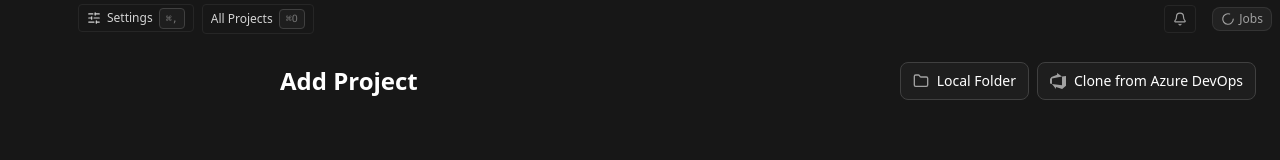
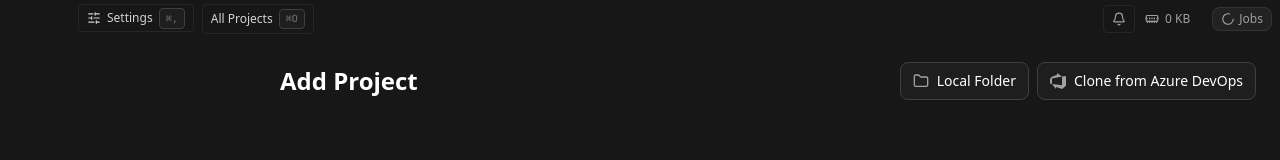
Before and after one commit to shantlr/jean-claude, a React (Vite) app: page /#/projects/new in a window 1280 px wide. Shown: the top 160 px of the page. Built offline with nearby package versions, Linux system fonts and the light colour scheme.

Commit message:
feat: ram usage tracking

```diff
--- a/electron/ipc/handlers.ts
+++ b/electron/ipc/handlers.ts
@@ -2674,6 +2674,16 @@ export function registerIpcHandlers() {
       enabled: row.enabled === 1,
     }));
   });
+
+  // ─── System ───────────────────────────────────────────────────────
+
+  ipcMain.handle('system:getMemoryUsage', async () => {
+    const mem = process.memoryUsage();
+    return {
+      heapUsedBytes: mem.heapUsed,
+      rssBytes: mem.rss,
+    };
+  });
 }
 
 function safeJsonParse(value: string | null): Record<string, unknown> | null {
--- a/electron/preload.ts
+++ b/electron/preload.ts
@@ -609,5 +609,8 @@ contextBridge.exposeInMainWorld('api', {
     deleteNote: (params: { id: string }) =>
       ipcRenderer.invoke('feed:deleteNote', params),
   },
+  system: {
+    getMemoryUsage: () => ipcRenderer.invoke('system:getMemoryUsage'),
+  },
 });
 console.log('Preload script loaded');
--- /dev/null
+++ b/src/hooks/use-memory-usage.ts
@@ -0,0 +1,15 @@
+import { useQuery } from '@tanstack/react-query';
+
+import { api } from '@/lib/api';
+
+const RAM_POLL_INTERVAL_MS = 60_000;
+
+export function useMemoryUsage() {
+  return useQuery({
+    queryKey: ['system-memory-usage'],
+    queryFn: () => api.system.getMemoryUsage(),
+    refetchInterval: RAM_POLL_INTERVAL_MS,
+    refetchIntervalInBackground: false,
+    staleTime: RAM_POLL_INTERVAL_MS,
+  });
+}
--- a/src/layout/ui-header/index.tsx
+++ b/src/layout/ui-header/index.tsx
@@ -17,6 +17,7 @@ import { useOverlaysStore } from '@/stores/overlays';
 
 import { CompletionCostDisplay } from './completion-cost-display';
 import { NotificationBar } from './notification-bar';
+import { RamUsageDisplay } from './ram-usage-display';
 import { UsageDisplay } from './usage-display';
 
 export function Header() {
@@ -126,6 +127,7 @@ export function Header() {
         style={{ WebkitAppRegion: 'no-drag' } as CSSProperties}
       >
         <NotificationBar />
+        <RamUsageDisplay />
         <CompletionCostDisplay />
         <UsageDisplay />
       </div>
--- /dev/null
+++ b/src/layout/ui-header/ram-usage-display.tsx
@@ -0,0 +1,38 @@
+import { MemoryStick } from 'lucide-react';
+
+import { Tooltip } from '@/common/ui/tooltip';
+import { useMemoryUsage } from '@/hooks/use-memory-usage';
+
+function formatBytes(bytes: number): string {
+  if (bytes >= 1_073_741_824) return `${(bytes / 1_073_741_824).toFixed(1)} GB`;
+  if (bytes >= 1_048_576) return `${(bytes / 1_048_576).toFixed(0)} MB`;
+  return `${(bytes / 1_024).toFixed(0)} KB`;
+}
+
+export function RamUsageDisplay() {
+  const { data } = useMemoryUsage();
+
+  if (!data) return null;
+
+  return (
+    <Tooltip
+      content={
+        <div className="space-y-1">
+          <div className="font-medium text-neutral-200">Jean-Claude Memory</div>
+          <div className="text-neutral-400">
+            RSS: {formatBytes(data.rssBytes)}
+          </div>
+          <div className="text-neutral-400">
+            Heap: {formatBytes(data.heapUsedBytes)}
+          </div>
+        </div>
+      }
+      side="bottom"
+    >
+      <div className="flex cursor-default items-center gap-1.5 rounded px-1.5 py-0.5 text-neutral-400">
+        <MemoryStick size={14} />
+        <span className="text-xs">{formatBytes(data.rssBytes)}</span>
+      </div>
+    </Tooltip>
+  );
+}
--- a/src/lib/api.ts
+++ b/src/lib/api.ts
@@ -842,6 +842,9 @@ export interface Api {
     }) => Promise<FeedNote>;
     deleteNote: (params: { id: string }) => Promise<void>;
   };
+  system: {
+    getMemoryUsage: () => Promise<{ heapUsedBytes: number; rssBytes: number }>;
+  };
 }
 
 declare global {
@@ -1267,4 +1270,7 @@ export const api: Api = hasWindowApi
         }),
         deleteNote: async () => {},
       },
+      system: {
+        getMemoryUsage: async () => ({ heapUsedBytes: 0, rssBytes: 0 }),
+      },
     } as Api);
```
